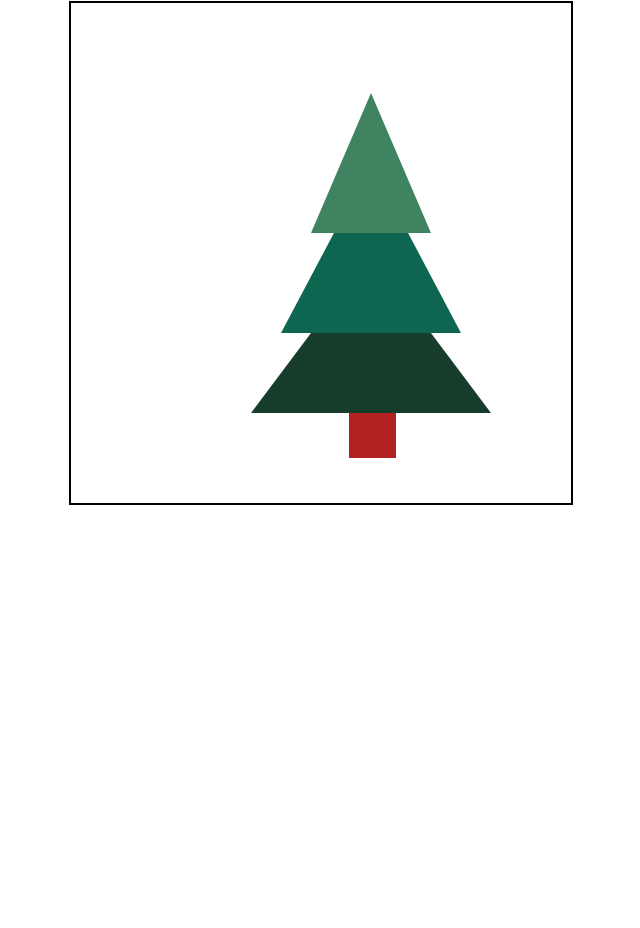
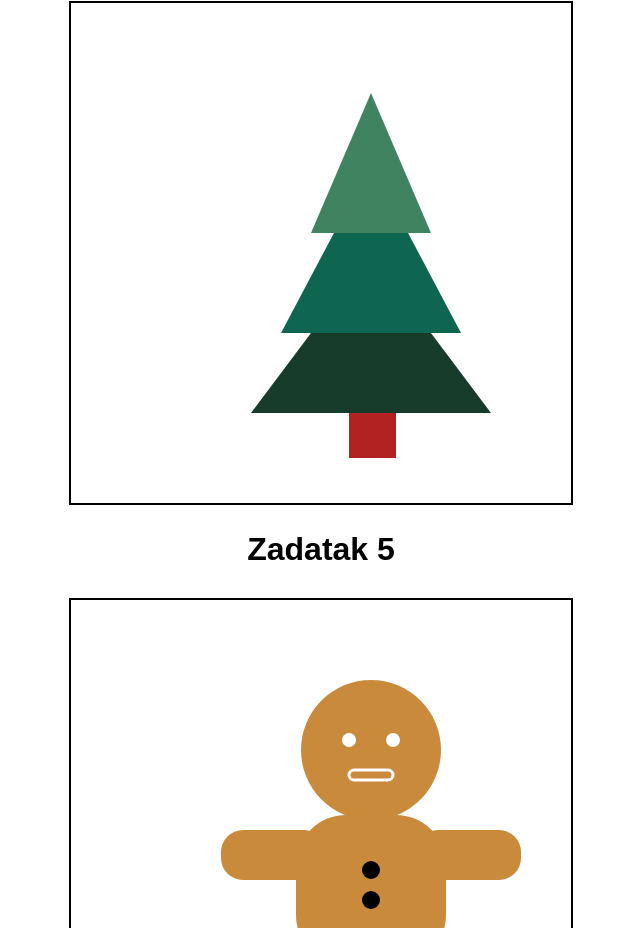
Before and after one commit to mihaelgaric13/sjwp2_garic_mihael, a plain HTML site: page SVG/index.html in a window 1280 px wide. Shown: the part 1872-2800 px from the top of the page, without its empty margins (319-959 px from the left). Before the commit the page ends 2389 px from the top, so only its background shows below. Drawn offline with Linux system fonts and the light colour scheme.

Commit message:
ponVLJnjw

```diff
--- /dev/null
+++ b/Ponavljanje/styl.css
@@ -0,0 +1,23 @@
+body{
+    font-family: Arial, Helvetica, sans-serif;
+    background-color: aqua;
+}
+input[type="submit"]{
+border-radius: 4px;
+padding: 10px;
+
+}
+ul{
+    list-style-type: none;
+    display: flex;
+}
+li{
+    text-align: center;
+    margin-left: 100px;
+}
+table{
+    border-collapse: collapse;
+}
+th,td{
+    border: 1px solid black;
+}
--- a/SVG/index.html
+++ b/SVG/index.html
@@ -31,28 +31,28 @@
       <h2>Zadatak 1</h2>
 
       <svg width="600" height="450" viewBox="0 0 600 450">
-        <!-- Nebo -->
+
         <rect x="0" y="0" width="600" height="300" fill="lightblue" />
 
-        <!-- More -->
+
         <rect x="0" y="300" width="600" height="150" fill="royalblue" />
 
-        <!-- Sunce -->
+
         <circle cx="500" cy="80" r="50" fill="yellow" />
 
-        <!-- Jarbol -->
+
         <rect x="290" y="100" width="10" height="205" fill="black" />
 
-        <!-- Jedro lijevo -->
+
         <polygon points="290,145 220,270 290,270" fill="white" />
 
-        <!-- Jedro desno -->
+
         <polygon points="300,145 300,270 370,270" fill="white" />
 
-        <!-- Zastavica -->
+
         <polygon points="290,110 245,125 290,140" fill="green" />
 
-        <!-- Trup broda -->
+
         <rect x="195" y="270" width="210" height="45" fill="firebrick" />
       </svg>
     </div>
@@ -61,13 +61,12 @@
       <h2>Zadatak 2</h2>
 
       <svg width="500" height="500" viewBox="0 0 500 500">
-        <!-- Velika kuglica -->
+
         <circle cx="250" cy="300" r="110" fill="#d1495b" />
 
-        <!-- Gornji držač -->
         <rect x="220" y="175" width="60" height="30" fill="#f4a261" />
 
-        <!-- Kuka -->
+
         <circle
           cx="250"
           cy="160"
@@ -82,10 +81,10 @@
       <h2>Zadatak 3</h2>
 
       <svg width="600" height="450" viewBox="0 0 600 450">
-        <!-- Pozadina -->
+
         <rect x="0" y="0" width="600" height="450" fill="#f3d8b5" />
 
-        <!-- Snijeg / tlo -->
+
         <path
           d="M0 300
                    Q150 260 300 290
@@ -95,22 +94,22 @@
           fill="#f5f1e3"
         />
 
-        <!-- Prvo veliko stablo -->
+
         <polygon points="100,90 55,300 145,300" fill="#28745a" />
 
         <rect x="93" y="300" width="10" height="55" fill="#777b6c" />
 
-        <!-- Drugo stablo -->
+
         <polygon points="200,135 170,295 230,295" fill="#28745a" />
 
         <rect x="196" y="295" width="8" height="45" fill="#777b6c" />
 
-        <!-- Treće stablo -->
+
         <polygon points="360,140 330,285 390,285" fill="#28745a" />
 
         <rect x="356" y="285" width="8" height="40" fill="#777b6c" />
 
-        <!-- Četvrto veliko stablo -->
+
         <polygon points="450,115 410,295 490,295" fill="#28745a" />
 
         <rect x="446" y="295" width="9" height="50" fill="#777b6c" />
@@ -124,5 +123,60 @@
       <polygon points="300,90 240,230 360,230" fill="#3f8361" />
       <rect x="278" y="410" width="47" height="45" fill="firebrick" />
     </svg>
+    <h1>Zadatak 5</h1>
+    <svg width="500" height="500">
+      <rect
+        x="240"
+        y="330"
+        width="50"
+        height="110"
+        rx="22"
+        fill="#c98a3c"
+        transform="rotate(15 262 385)"
+      />
+      <rect
+        x="315"
+        y="330"
+        width="50"
+        height="110"
+        rx="22"
+        fill="#c98a3c"
+        transform="rotate(-15 337 385)"
+      />
+
+      <rect x="150" y="230" width="105" height="50" rx="22" fill="#c98a3c" />
+      <rect x="345" y="230" width="105" height="50" rx="22" fill="#c98a3c" />
+
+      <rect x="225" y="215" width="150" height="150" rx="50" fill="#c98a3c" />
+
+      <circle cx="300" cy="150" r="70" fill="#c98a3c" />
+
+      <circle cx="278" cy="140" r="7" fill="white" />
+      <circle cx="322" cy="140" r="7" fill="white" />
+
+      <rect
+        x="278"
+        y="170"
+        width="44"
+        height="10"
+        rx="5"
+        fill="none"
+        stroke="white"
+        stroke-width="3"
+      />
+
+      <circle cx="300" cy="270" r="9" fill="black" />
+      <circle cx="300" cy="300" r="9" fill="black" />
+    </svg>
+    <h1>Zadatak 6</h1>
+    <svg width="500" height="500">
+      <path
+        d="M 250 250 L 450 150 A 200 200 0 1 0 450 350 Z"
+        fill="yellow"
+        stroke="black"
+        stroke-width="8"
+      />
+      <circle cx="270" cy="160" r="20" fill="black" />
+    </svg>
   </body>
 </html>
```
Also changed, not shown: Ponavljanje/index.html (added, +48 -0 lines).
